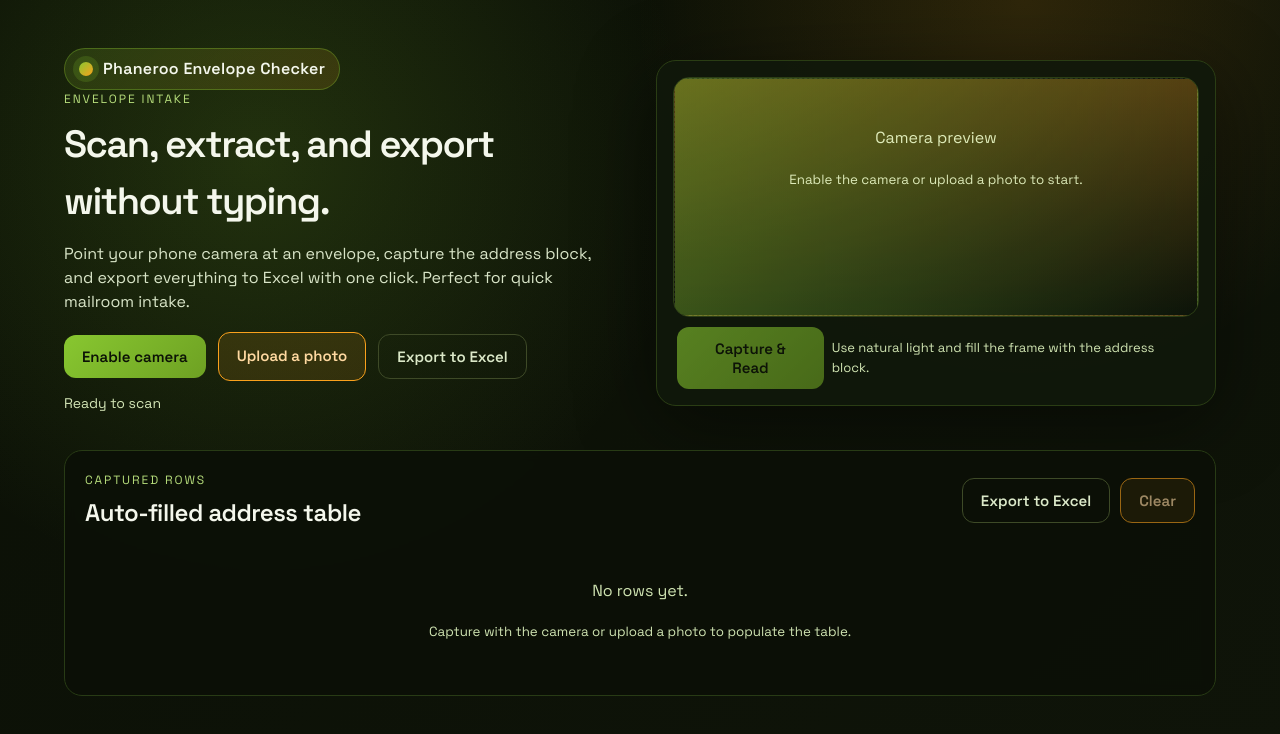
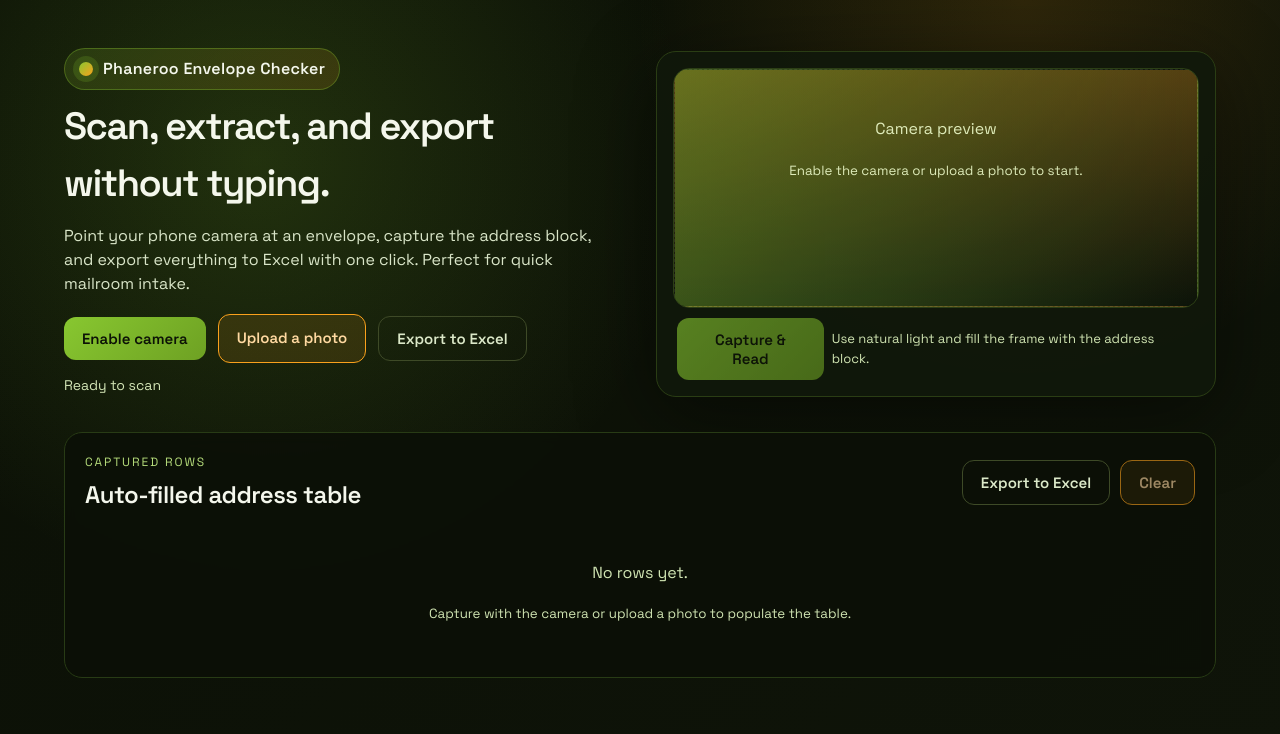
Before and after one commit to Ngwero/Phanero-envelope-reader-, a React (Vite) app: page / in a window 1280 px wide. Shown: the top 734 px of the page. Built offline with nearby package versions, Linux system fonts and the light colour scheme.

Commit message:
chore: remove eyebrow text

```diff
--- a/src/App.jsx
+++ b/src/App.jsx
@@ -153,7 +153,6 @@ function App() {
             <span className="brand-dot" />
             <span>Phaneroo Envelope Checker</span>
           </div>
-          <p className="eyebrow">Envelope Intake</p>
           <h1>Scan, extract, and export without typing.</h1>
           <p className="lede">
             Point your phone camera at an envelope, capture the address block, and export everything to Excel with one
```
